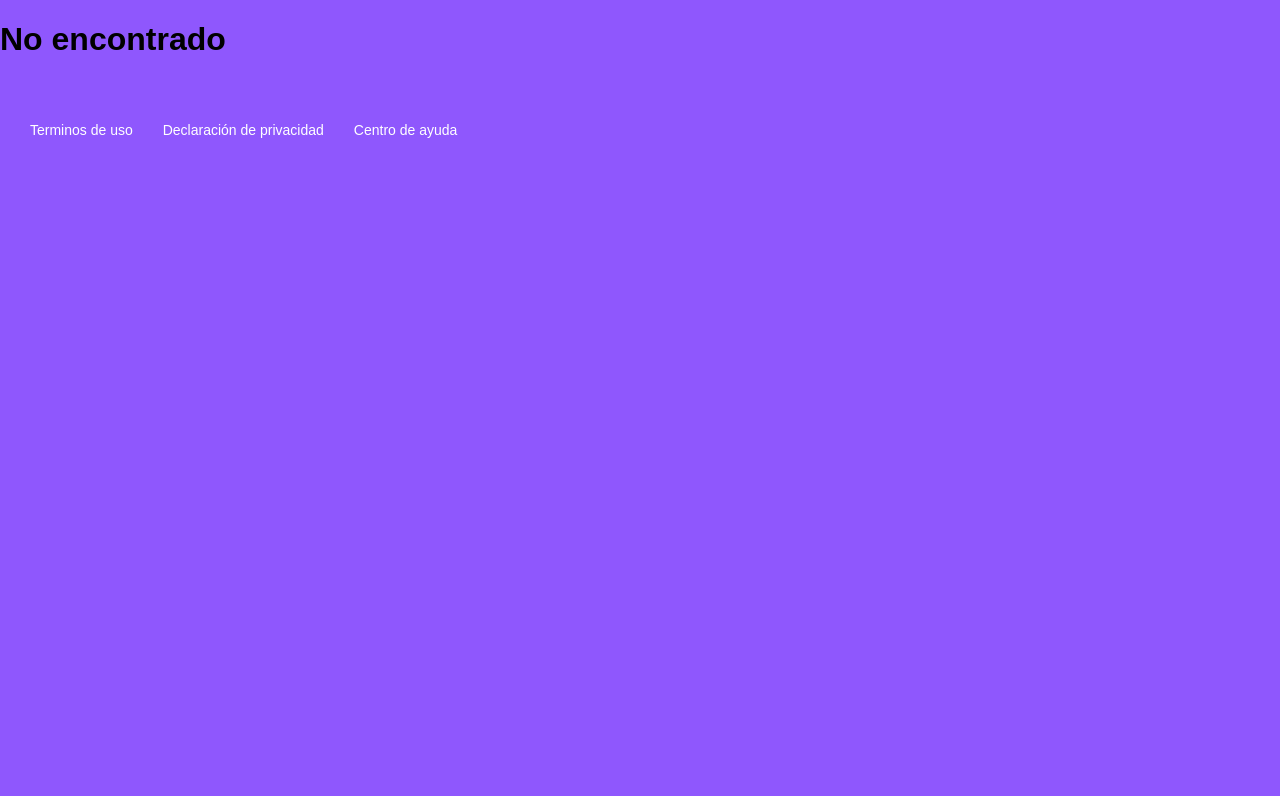
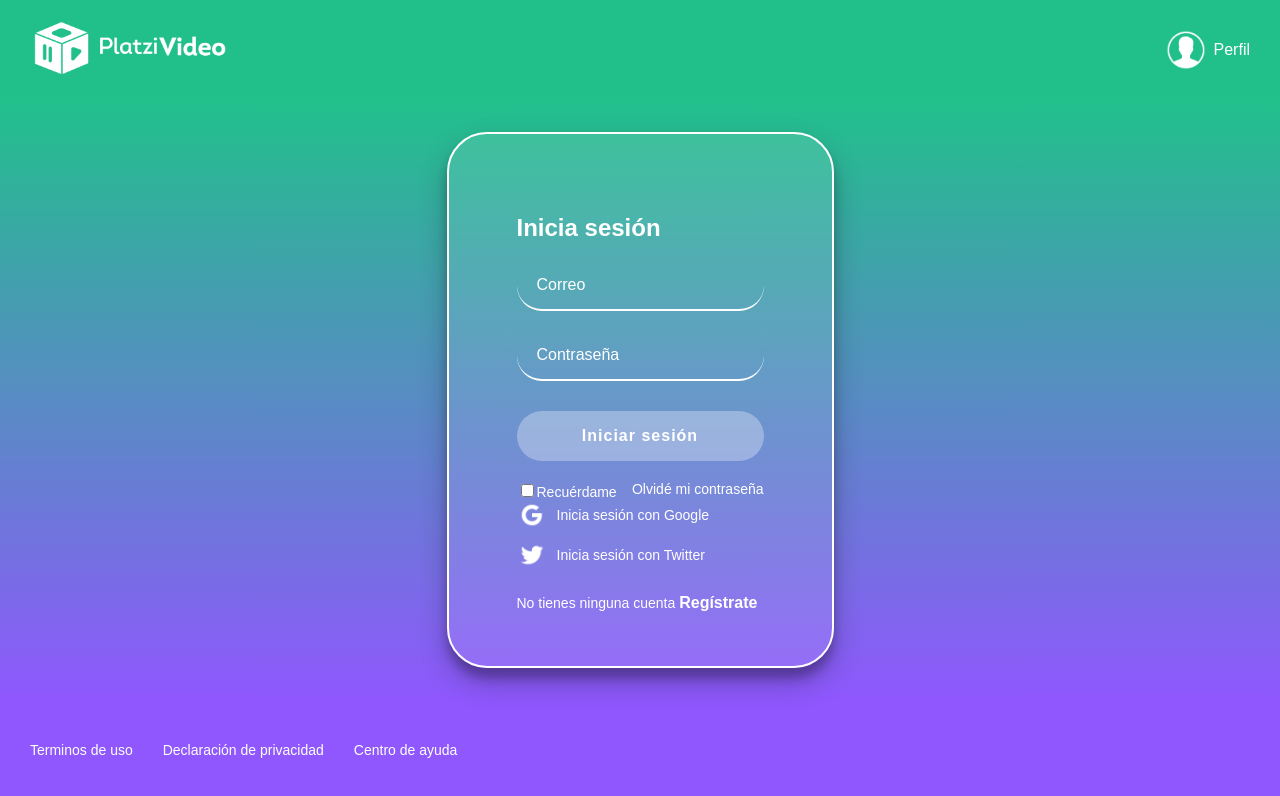
Before and after one commit to Edilberto-Vazquez/Video-Page, a React app: page /Video-Page/login in a window 1280 px wide. Shown: the top 796 px of the page. Built offline with nearby package versions, Linux system fonts and the light colour scheme; a web font is replaced by a local one.

Commit message:
change routes

```diff
--- a/src/components/CarouselItem.jsx
+++ b/src/components/CarouselItem.jsx
@@ -28,7 +28,7 @@ const CarouselItem = (props) => {
       <img className="carousel-item__img" src={cover} alt={title} />
       <div className="carousel-item__details">
         <div>
-          <Link to={`/player/${id}`}>
+          <Link to={`/Video-Page/player/${id}`}>
             <img
               className="carousel-item__details--img"
               src={playIcon}
--- a/src/components/Header.jsx
+++ b/src/components/Header.jsx
@@ -27,7 +27,7 @@ const Header = (props) => {
   const login = "Iniciar Sesión";
   return (
     <header className={headerClass}>
-      <Link to="/">
+      <Link to="/Video-Page/">
         <img className="header__img" src={logo} alt="Platzi Video" />
       </Link>
       <div className="header__menu">
@@ -47,7 +47,7 @@ const Header = (props) => {
           {hasUser ? (
             <>
               <li>
-                <Link to="/cuenta">{user.name}</Link>
+                <Link to="/Video-Page/cuenta">{user.name}</Link>
               </li>
               <li>
                 <Link to="#logout" onClick={handleLogout}>
@@ -57,7 +57,7 @@ const Header = (props) => {
             </>
           ) : (
             <li>
-              <Link to="/login">{login}</Link>
+              <Link to="/Video-Page/login">{login}</Link>
             </li>
           )}
         </ul>
--- a/src/containers/Login.jsx
+++ b/src/containers/Login.jsx
@@ -17,7 +17,7 @@ const Login = (props) => {
   const handleSubmit = (event) => {
     event.preventDefault();
     props.loginRequest(form);
-    props.history.push("/");
+    props.history.push("/Video-Page/");
     console.log(form);
   };
 
@@ -60,7 +60,8 @@ const Login = (props) => {
             </div>
           </section>
           <p className="login__container--register">
-            No tienes ninguna cuenta <Link to="/register">Regístrate</Link>
+            No tienes ninguna cuenta{" "}
+            <Link to="/Video-Page/register">Regístrate</Link>
           </p>
         </section>
       </section>
--- a/src/containers/Player.jsx
+++ b/src/containers/Player.jsx
@@ -28,7 +28,7 @@ const Player = (props) => {
       </div>
     </div>
   ) : (
-    <Redirect to="/404/" />
+    <Redirect to="/Video-Page/404/" />
   );
 };
 
--- a/src/containers/Register.jsx
+++ b/src/containers/Register.jsx
@@ -48,7 +48,7 @@ const Register = (props) => {
             />
             <button className="button">Registrarme</button>
           </form>
-          <Link to="/login">Iniciar sesón</Link>
+          <Link to="/Video-Page/login">Iniciar sesón</Link>
         </section>
       </section>
     </>
--- a/src/routes/App.js
+++ b/src/routes/App.js
@@ -11,10 +11,10 @@ const App = () => (
   <BrowserRouter>
     <Layout>
       <Switch>
-        <Route exact path="/" component={Home} />
-        <Route exact path="/login" component={Login} />
-        <Route exact path="/register" component={Register} />
-        <Route exact path="/player/:id" component={Player} />
+        <Route exact path="/Video-Page/" component={Home} />
+        <Route exact path="/Video-Page/login" component={Login} />
+        <Route exact path="/Video-Page/register" component={Register} />
+        <Route exact path="/Video-Page/player/:id" component={Player} />
         <Route component={NotFound} />
       </Switch>
     </Layout>
```
